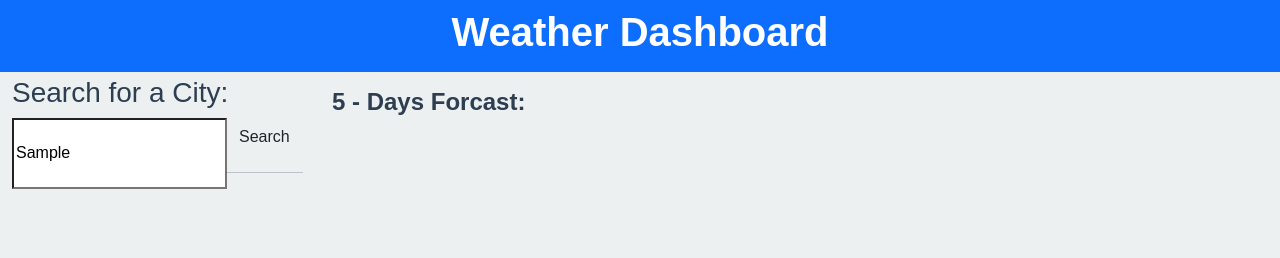
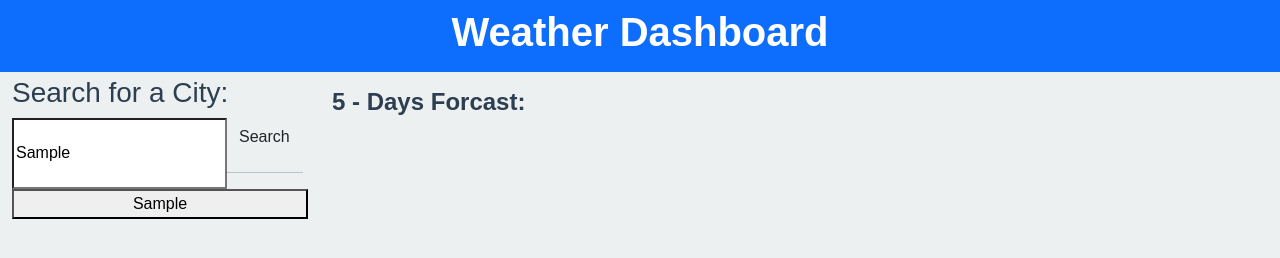
Before and after one commit to akonde/Weather-API, a plain HTML site: page starter/index.html in a window 1280 px wide. Both pictures are taken after typing "Sample" into the empty fields and a click on the button "Search". Drawn offline with nearby package versions, Linux system fonts and the light colour scheme; no server answers.

Commit message:
history button was added script file

```diff
--- a/starter/index.html
+++ b/starter/index.html
@@ -37,7 +37,7 @@
             </div>
           </div>
         </form>
-        <div class="list-group" id="history">
+        <div class="list-group" id="search-history"></div>
       </aside>
 
       <div class="col-lg-9 pb-3">
--- a/starter/script.js
+++ b/starter/script.js
@@ -1,11 +1,13 @@
-var city = $("#search-input").val();
-console.log("city name: ", city);
-
 $(document).ready(function () {
   var apiKey = "9e744c7880dfffd38fa92dad98c4424b";
   var searchHistory = [];
 
-  // console.log("city-------", city);
+  // Get element by id
+  var city = $("#search-input").val();
+  var history = $("#history")
+
+
+
   // Function to fetch weather data and update UI
   function fetchWeather(city) {
     var apiUrl =
@@ -63,7 +65,7 @@ $(document).ready(function () {
     searchHistory.push(city);
     $("#search-history").empty();
     searchHistory.forEach(function (item) {
-      $("#search-history").append(`<div class="search-item">${item}</div>`);
+      $("#search-history").append(`<button class="search-item">${item}</button>`);
     });
   }
 
@@ -84,4 +86,6 @@ $(document).ready(function () {
     var city = $(this).text();
     fetchWeather(city);
   });
+
+  console.log("city name: ", city);
 });
```
